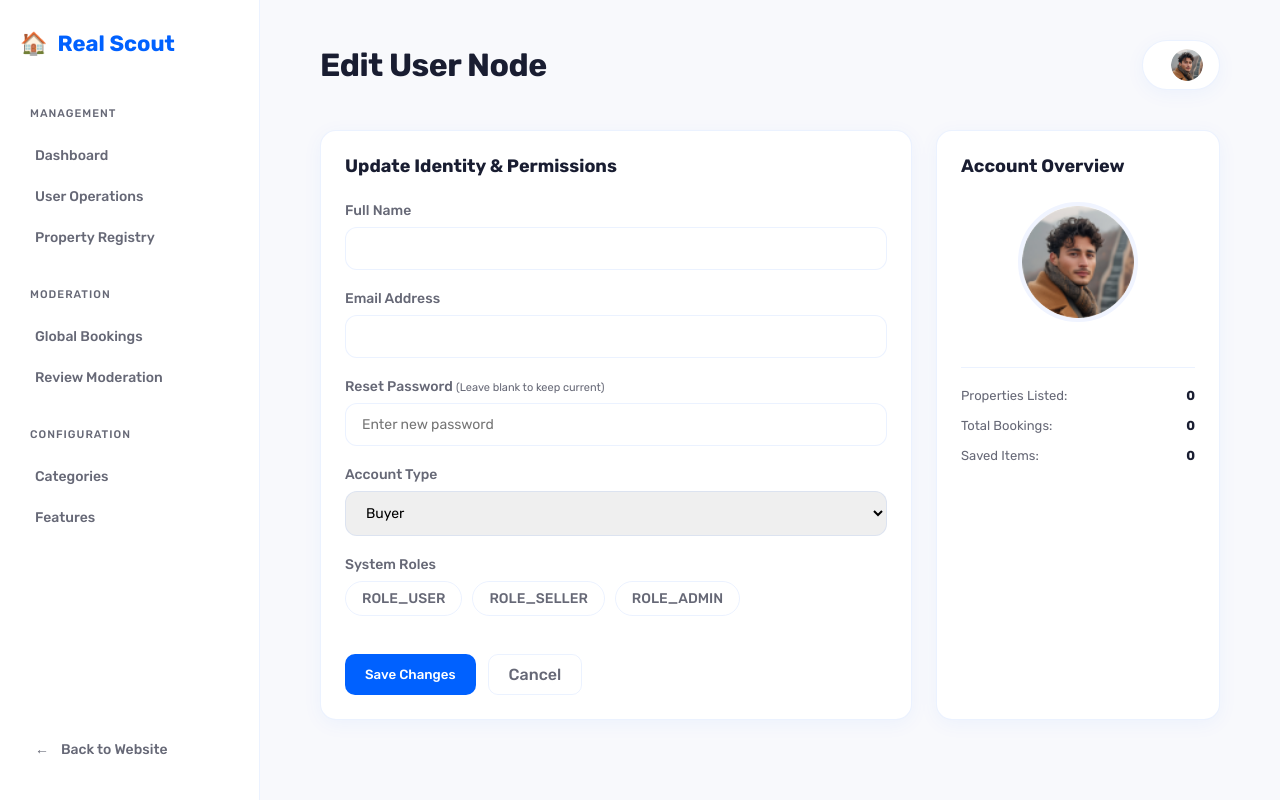
After one commit to ErenYea9er69/AIRBNB, a Symfony app: template restate-web/templates/admin/user_edit.html.twig in a window 1280 px wide. The commit adds this page. Run offline with Twig, Linux system fonts and the light colour scheme; the template is opened without the code that fills it, so the values that code supplies are empty; some libraries are stand-ins or nearby versions.

Commit message:
give the admin more freedom

```diff
--- a/restate-web/src/Controller/AuthController.php
+++ b/restate-web/src/Controller/AuthController.php
@@ -69,7 +69,7 @@ class AuthController extends AbstractController
                 $agent = new Agent();
                 $agent->setName($user->getName());
                 $agent->setEmail($user->getEmail());
-                $agent->setAvatar('images/avatar.png'); // Default avatar
+                $agent->setAvatar('images/avatar.png');
                 $agent->setUser($user);
                 $entityManager->persist($agent);
             } else {
--- /dev/null
+++ b/restate-web/templates/admin/user_edit.html.twig
@@ -0,0 +1,133 @@
+{% extends 'admin/base.html.twig' %}
+
+{% block title %}Edit User // Real Scout Admin{% endblock %}
+
+{% block header_title %}<h1>Edit User Node</h1>{% endblock %}
+
+{% block extra_css %}
+    .form-group {
+        margin-bottom: 20px;
+    }
+    .form-group label {
+        display: block;
+        font-size: 14px;
+        font-weight: 500;
+        margin-bottom: 8px;
+        color: var(--text-dim);
+    }
+    .form-control {
+        width: 100%;
+        padding: 12px 16px;
+        border-radius: 12px;
+        border: 1px solid var(--border);
+        font-family: var(--font-main);
+        font-size: 14px;
+        outline: none;
+        transition: border-color 0.2s;
+    }
+    .form-control:focus {
+        border-color: var(--primary);
+    }
+    .role-selection {
+        display: flex;
+        flex-wrap: wrap;
+        gap: 10px;
+        margin-top: 5px;
+    }
+    .role-checkbox {
+        display: none;
+    }
+    .role-label {
+        padding: 8px 16px;
+        border-radius: 50px;
+        border: 1.5px solid var(--border);
+        font-size: 12px;
+        font-weight: 600;
+        cursor: pointer;
+        transition: all 0.2s;
+        color: var(--text-dim);
+    }
+    .role-checkbox:checked + .role-label {
+        background: var(--primary);
+        border-color: var(--primary);
+        color: white;
+    }
+{% endblock %}
+
+{% block body %}
+<div class="grid">
+    <div class="card" style="grid-column: span 8;">
+        <h3 style="margin-bottom: 25px; font-size: 18px;">Update Identity & Permissions</h3>
+
+        <form action="{{ path('app_admin_user_edit', {id: user.id}) }}" method="POST">
+            <div class="form-group">
+                <label for="name">Full Name</label>
+                <input type="text" id="name" name="name" class="form-control" value="{{ user.name }}" required>
+            </div>
+
+            <div class="form-group">
+                <label for="email">Email Address</label>
+                <input type="email" id="email" name="email" class="form-control" value="{{ user.email }}" required>
+            </div>
+
+            <div class="form-group">
+                <label for="password">Reset Password <span style="font-size: 11px; font-weight: 400; color: var(--text-dim);">(Leave blank to keep current)</span></label>
+                <input type="password" id="password" name="password" class="form-control" placeholder="Enter new password">
+            </div>
+
+            <div class="form-group">
+                <label for="user_type">Account Type</label>
+                <select id="user_type" name="user_type" class="form-control">
+                    <option value="buyer" {{ user.userType == 'buyer' ? 'selected' : '' }}>Buyer</option>
+                    <option value="seller" {{ user.userType == 'seller' ? 'selected' : '' }}>Seller (Agent)</option>
+                </select>
+            </div>
+
+            <div class="form-group">
+                <label>System Roles</label>
+                <div class="role-selection">
+                    <input type="checkbox" id="role_user" name="roles[]" value="ROLE_USER" class="role-checkbox" {{ 'ROLE_USER' in user.roles ? 'checked' : '' }}>
+                    <label for="role_user" class="role-label">ROLE_USER</label>
+
+                    <input type="checkbox" id="role_seller" name="roles[]" value="ROLE_SELLER" class="role-checkbox" {{ 'ROLE_SELLER' in user.roles ? 'checked' : '' }}>
+                    <label for="role_seller" class="role-label">ROLE_SELLER</label>
+
+                    <input type="checkbox" id="role_admin" name="roles[]" value="ROLE_ADMIN" class="role-checkbox" {{ 'ROLE_ADMIN' in user.roles ? 'checked' : '' }}>
+                    <label for="role_admin" class="role-label">ROLE_ADMIN</label>
+                </div>
+            </div>
+
+            <div style="display: flex; gap: 12px; margin-top: 30px;">
+                <button type="submit" class="btn">Save Changes</button>
+                <a href="{{ path('app_admin_users') }}" class="btn" style="background: transparent; border: 1.5px solid var(--border); color: var(--text-dim); text-decoration: none; display: flex; align-items: center; justify-content: center;">Cancel</a>
+            </div>
+        </form>
+    </div>
+
+    <div class="card" style="grid-column: span 4;">
+        <h3 style="margin-bottom: 25px; font-size: 18px;">Account Overview</h3>
+        <div style="display: flex; flex-direction: column; align-items: center; gap: 15px;">
+            <img src="{{ asset(user.avatar|default('images/avatar.png')) }}" style="width: 120px; height: 120px; border-radius: 50%; object-fit: cover; border: 4px solid var(--primary-bg);">
+            <div style="text-align: center;">
+                <div style="font-weight: 700; font-size: 20px;">{{ user.name }}</div>
+                <div style="color: var(--text-dim); font-size: 14px;">{{ user.email }}</div>
+            </div>
+        </div>
+
+        <div style="margin-top: 30px; padding-top: 20px; border-top: 1px solid var(--border);">
+            <div style="font-size: 13px; margin-bottom: 15px;">
+                <span style="color: var(--text-dim);">Properties Listed:</span>
+                <span style="font-weight: 600; float: right;">{{ user.agent ? user.agent.properties|length : 0 }}</span>
+            </div>
+            <div style="font-size: 13px; margin-bottom: 15px;">
+                <span style="color: var(--text-dim);">Total Bookings:</span>
+                <span style="font-weight: 600; float: right;">{{ user.bookings|length }}</span>
+            </div>
+            <div style="font-size: 13px;">
+                <span style="color: var(--text-dim);">Saved Items:</span>
+                <span style="font-weight: 600; float: right;">{{ user.savedProperties|length }}</span>
+            </div>
+        </div>
+    </div>
+</div>
+{% endblock %}
--- a/restate-web/templates/admin/users.html.twig
+++ b/restate-web/templates/admin/users.html.twig
@@ -33,6 +33,8 @@
                         {% endfor %}
                     </td>
                     <td style="text-align: right; display: flex; gap: 8px; justify-content: flex-end;">
+                        <a href="{{ path('app_admin_user_edit', {id: user.id}) }}" class="btn" style="padding: 8px 16px; font-size: 12px; background: var(--primary-bg); color: var(--primary); text-decoration: none;">Edit</a>
+
                         <form action="{{ path('app_admin_user_toggle_role', {id: user.id}) }}" method="POST">
                             <button type="submit" class="btn" style="padding: 8px 16px; font-size: 12px; background: {{ 'ROLE_ADMIN' in user.roles ? '#F75555' : 'var(--primary)' }};">
                                 {{ 'ROLE_ADMIN' in user.roles ? 'Revoke Admin' : 'Make Admin' }}
```
Also changed, not shown: restate-web/src/Controller/AdminController.php (+67 -4 lines), restate-web/templates/admin/properties.html.twig (+23 -4 lines), restate-web/templates/admin/property_edit.html.twig (added, +124 -0 lines).
